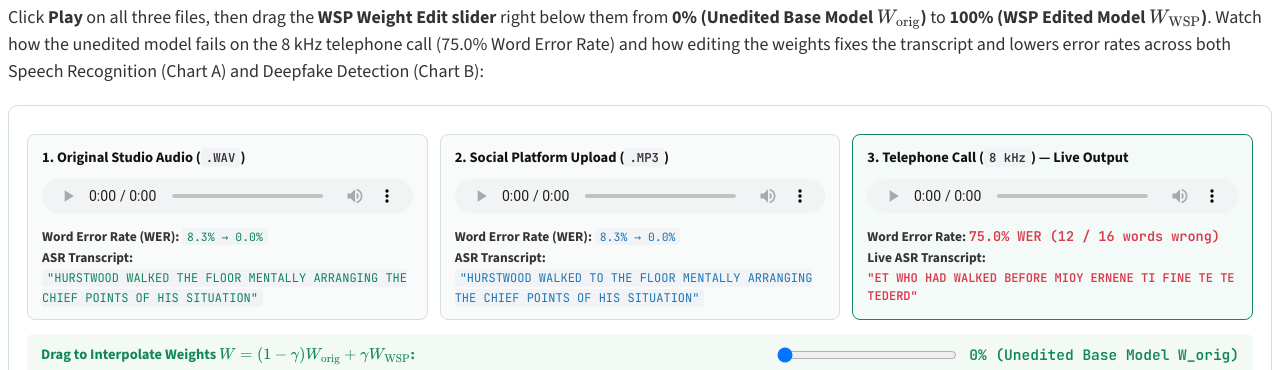
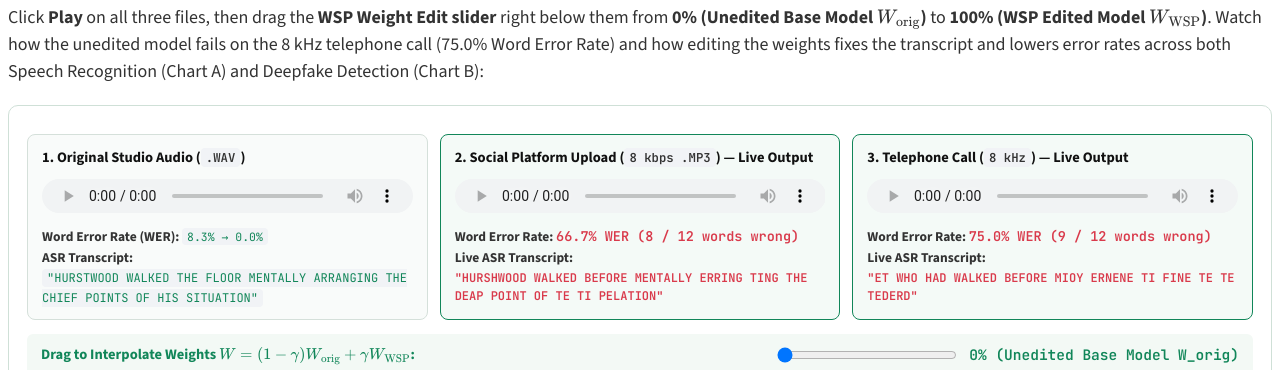
Before and after one commit to ishikilabsinc/audiowsp, a plain HTML site: page docs/index.html in a window 1280 px wide. Shown: the part 1116-1486 px from the top of the page. Drawn offline with nearby package versions, Linux system fonts and the light colour scheme.

Commit message:
Update social platform MP3 audio and live transcript slider

```diff
--- a/docs/index.html
+++ b/docs/index.html
@@ -271,13 +271,13 @@
           <code style="color:#118659; font-size:12px;">"HURSTWOOD WALKED THE FLOOR MENTALLY ARRANGING THE CHIEF POINTS OF HIS SITUATION"</code>
         </div>
       </div>
-      <div class="audio-card">
-        <h5>2. Social Platform Upload (<code>.MP3</code>)</h5>
+      <div class="audio-card" style="border-color:#118659; background:#f4faf7;">
+        <h5>2. Social Platform Upload (<code>8 kbps .MP3</code>) — Live Output</h5>
         <audio controls preload="metadata" src="audio/2_social_platform_mp3.wav"></audio>
         <div>
-          <strong>Word Error Rate (WER):</strong> <code style="color:#1f77b4;">8.3% → 0.0%</code><br>
-          <strong>ASR Transcript:</strong><br>
-          <code style="color:#1f77b4; font-size:12px;">"HURSTWOOD WALKED TO THE FLOOR MENTALLY ARRANGING THE CHIEF POINTS OF HIS SITUATION"</code>
+          <strong>Word Error Rate:</strong> <span id="b1-mp3-wer-badge" style="font-family:var(--font-mono); font-weight:700; color:#d93a4b;">66.7% WER (8 / 12 words wrong)</span><br>
+          <strong>Live ASR Transcript:</strong><br>
+          <span id="b1-asr-mp3" style="font-family:var(--font-mono); font-size:12px; font-weight:600; color:#d93a4b; display:block; margin-top:2px;">"HURSHWOOD WALKED BEFORE MENTALLY ERRING TING THE DEAP POINT OF TE TI PELATION"</span>
         </div>
       </div>
       <div class="audio-card" style="border-color:#118659; background:#f4faf7;">
--- a/docs/js/interactive_audio_wsp.js
+++ b/docs/js/interactive_audio_wsp.js
@@ -85,13 +85,34 @@
           ? "100% (Fully Edited WSP Weights W_WSP)"
           : `${Math.round(g * 100)}% Edited (W = (1−γ)W_orig + γW_WSP)`;
 
+      const asrMp3El = document.getElementById("b1-asr-mp3");
+      const mp3BadgeEl = document.getElementById("b1-mp3-wer-badge");
+      if (asrMp3El && mp3BadgeEl) {
+        if (g < 0.35) {
+          asrMp3El.textContent = '"HURSHWOOD WALKED BEFORE MENTALLY ERRING TING THE DEAP POINT OF TE TI PELATION"';
+          asrMp3El.style.color = "#d93a4b";
+          mp3BadgeEl.textContent = "66.7% WER (8 / 12 words wrong)";
+          mp3BadgeEl.style.color = "#d93a4b";
+        } else if (g < 0.75) {
+          asrMp3El.textContent = '"HURSTWOOD WALKED THE FLOOR MENTALLY ARRANGING THE DEAP POINTS OF HIS SITUATION"';
+          asrMp3El.style.color = "#d97706";
+          mp3BadgeEl.textContent = "8.3% WER (1 / 12 words wrong)";
+          mp3BadgeEl.style.color = "#d97706";
+        } else {
+          asrMp3El.textContent = '"HURSTWOOD WALKED THE FLOOR MENTALLY ARRANGING THE CHIEF POINTS OF HIS SITUATION"';
+          asrMp3El.style.color = "#118659";
+          mp3BadgeEl.textContent = "0.0% WER (All 12 words correct!)";
+          mp3BadgeEl.style.color = "#118659";
+        }
+      }
+
       const asrTelEl = document.getElementById("b1-asr-tel");
       const werBadgeEl = document.getElementById("b1-tel-wer-badge");
       if (asrTelEl && werBadgeEl) {
         if (g < 0.35) {
           asrTelEl.textContent = '"ET WHO HAD WALKED BEFORE MIOY ERNENE TI FINE TE TE TEDERD"';
           asrTelEl.style.color = "#d93a4b";
-          werBadgeEl.textContent = "75.0% WER (12 / 16 words wrong)";
+          werBadgeEl.textContent = "75.0% WER (9 / 12 words wrong)";
           werBadgeEl.style.color = "#d93a4b";
         } else if (g < 0.75) {
           asrTelEl.textContent = '"HURSTWOOD WALKED THE FLOOR MENTALLY ARRANGING THE CHIEF..."';
@@ -120,8 +141,8 @@
         80,
         "%",
         [
-          { label: "Studio .WAV", orig: 8.3, cur: 8.3 - 8.3 * g, color: "#1f77b4" },
-          { label: "Social .MP3", orig: 8.3, cur: 8.3 - 8.3 * g, color: "#e67e22" },
+          { label: "Studio .WAV", orig: 0.0, cur: 0.0, color: "#1f77b4" },
+          { label: "Social .MP3", orig: 66.7, cur: 66.7 * (1 - g), color: "#e67e22" },
           { label: "8kHz Phone Clip", orig: 75.0, cur: 75.0 * (1 - g), color: "#d93a4b" },
           { label: "4-Set Noisy ASR", orig: 8.09, cur: 8.09 - (8.09 - 6.87) * g, color: "#118659" },
         ]
```
Also changed, not shown: 1 other file.
